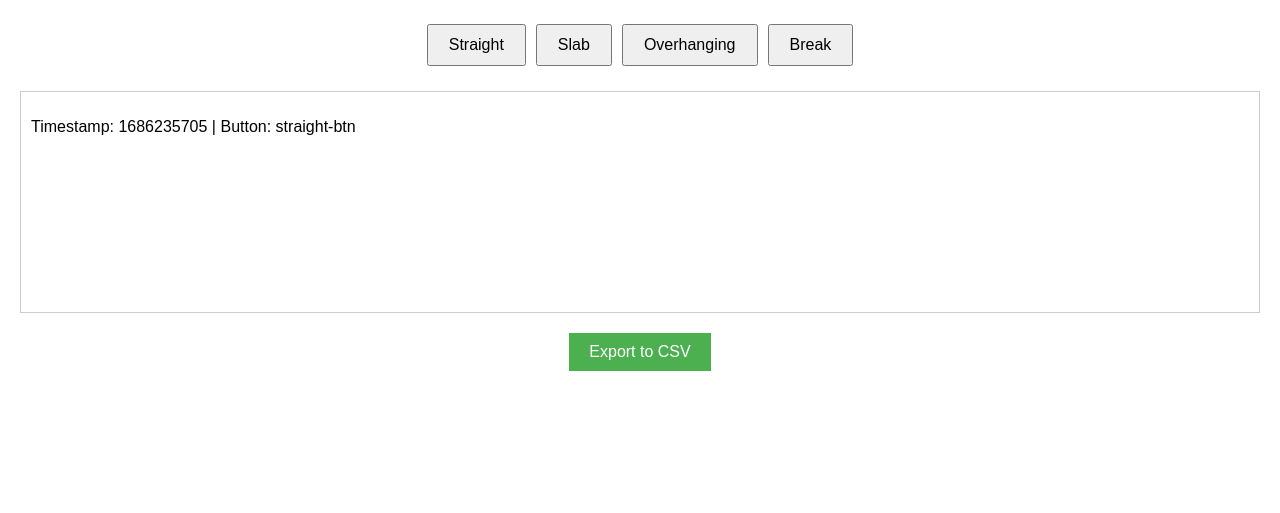
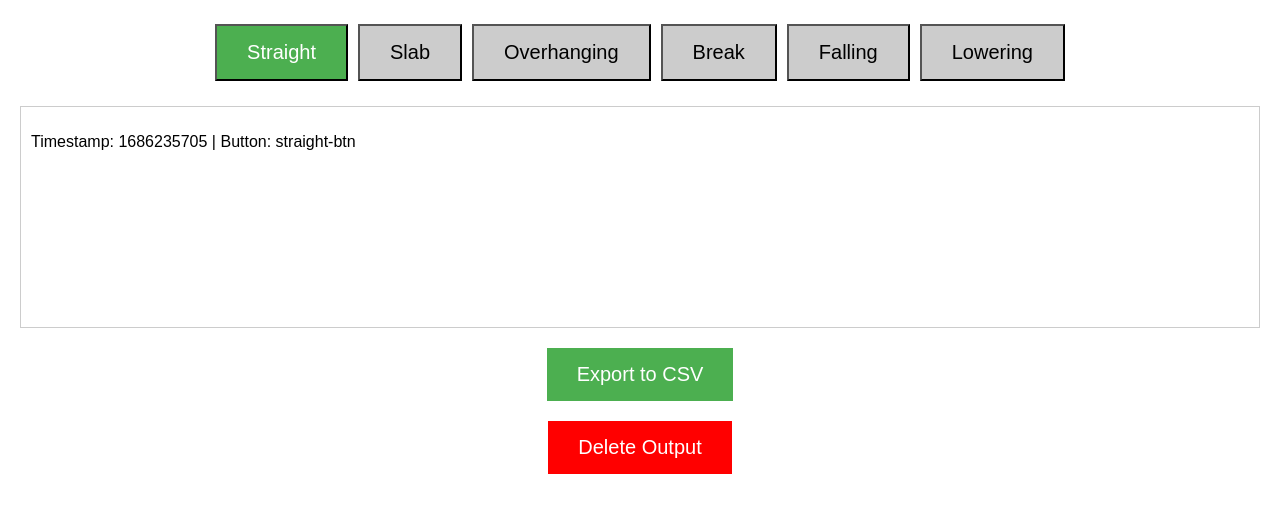
Before and after one commit to robertvanstraten/ml4qs, a plain HTML site: page index.html in a window 1280 px wide. Both pictures are taken after a click on the button "Straight". Shown: the part 61-574 px from the top of the page. Drawn offline with Linux system fonts and the light colour scheme.

Commit message:
layout test

```diff
--- a/index.html
+++ b/index.html
@@ -20,9 +20,15 @@
         }
 
         button {
-            padding: 10px 20px;
-            font-size: 16px;
+            padding: 15px 30px;
+            font-size: 20px;
             margin: 5px;
+            background-color: #ccc;
+        }
+
+        button.selected {
+            background-color: #4CAF50;
+            color: white;
         }
 
         #output {
@@ -37,12 +43,35 @@
         #export-btn {
             display: block;
             margin: 0 auto;
-            padding: 10px 20px;
-            font-size: 16px;
+            padding: 15px 30px;
+            font-size: 20px;
             background-color: #4CAF50;
             color: white;
             border: none;
             cursor: pointer;
+            margin-bottom: 20px;
+        }
+
+        #delete-btn {
+            display: block;
+            margin: 0 auto;
+            padding: 15px 30px;
+            font-size: 20px;
+            background-color: #FF0000;
+            color: white;
+            border: none;
+            cursor: pointer;
+        }
+
+        @media screen and (max-width: 480px) and (orientation: portrait) {
+            .button-container {
+                flex-wrap: wrap;
+                justify-content: center;
+            }
+
+            button {
+                width: 40%;
+            }
         }
     </style>
 </head>
@@ -54,13 +83,33 @@
         <button id="slab-btn">Slab</button>
         <button id="overhanging-btn">Overhanging</button>
         <button id="break-btn">Break</button>
+        <button id="falling-btn">Falling</button>
+        <button id="lowering-btn">Lowering</button>
     </div>
 
     <div id="output"></div>
 
     <button id="export-btn">Export to CSV</button>
+    <button id="delete-btn">Delete Output  </button>
 
     <script>
+
+        function saveToCookie() {
+            var expires = new Date();
+            expires.setTime(expires.getTime() + (7 * 24 * 60 * 60 * 1000)); // 7 days expiration
+
+            var data = JSON.stringify(buttonPresses);
+            document.cookie = "buttonPresses=" + encodeURIComponent(data) + ";expires=" + expires.toUTCString() + ";path=/";
+        }
+
+        // Function to load button press data from a cookie
+        function loadFromCookie() {
+            var cookie = document.cookie.replace(/(?:(?:^|.*;\s*)buttonPresses\s*\=\s*([^;]*).*$)|^.*$/, "$1");
+            if (cookie) {
+                buttonPresses = JSON.parse(decodeURIComponent(cookie));
+                updateOutput();
+            }
+        }
         // Array to store button press data
         var buttonPresses = [];
 
@@ -71,6 +120,15 @@
 
             buttonPresses.push({ button: buttonId, timestamp: timestamp });
             updateOutput();
+
+            // Remove selected class from all buttons
+            var buttons = document.querySelectorAll('.button-container button');
+            buttons.forEach(function(button) {
+                button.classList.remove('selected');
+            });
+
+            // Add selected class to the clicked button
+            event.target.classList.add('selected');
         }
 
         // Function to update the output text field
@@ -83,6 +141,7 @@
                 line.textContent = "Timestamp: " + press.timestamp + " | Button: " + press.button;
                 output.appendChild(line);
             });
+            saveToCookie();
         }
 
         // Function to export button press data to a CSV file
@@ -102,14 +161,29 @@
             link.click();
         }
 
+        // Function to delete the output and clear the buttonPresses array
+        function deleteOutput() {
+            if (confirm("Are you sure you want to delete the output?")) {
+                buttonPresses = [];
+                updateOutput();
+            }
+        }
+
         // Attach click event listeners to the buttons
         document.getElementById("straight-btn").addEventListener("click", handleClick);
         document.getElementById("slab-btn").addEventListener("click", handleClick);
         document.getElementById("overhanging-btn").addEventListener("click", handleClick);
         document.getElementById("break-btn").addEventListener("click", handleClick);
+        document.getElementById("falling-btn").addEventListener("click", handleClick);
+        document.getElementById("lowering-btn").addEventListener("click", handleClick);
 
         // Attach click event listener to the export button
         document.getElementById("export-btn").addEventListener("click", exportToCSV);
+
+        // Attach click event listener to the delete button
+        document.getElementById("delete-btn").addEventListener("click", deleteOutput);
+        loadFromCookie();
+        window.addEventListener("beforeunload", saveToCookie);
     </script>
 </body>
 </html>
```
